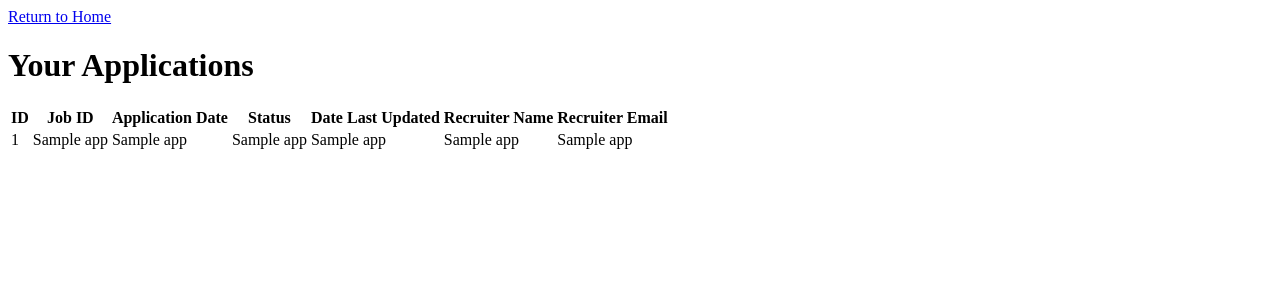
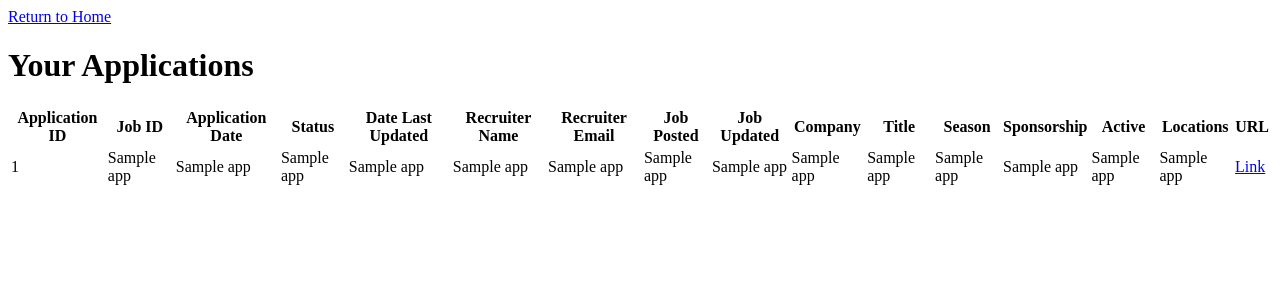
Before and after one commit to yvonnecheng0/final_project, a Flask app: template templates/view_applications.html in a window 1280 px wide. Shown: the top 308 px of the page. Run offline with Flask 3, Linux system fonts and the light colour scheme; the template is opened without the code that fills it: most values are stand-ins (such as "Sample title", 1, 10 or a date in 2020).

Commit message:
applications now shows job titles lol

```diff
--- a/demoListings.py
+++ b/demoListings.py
@@ -69,7 +69,8 @@ def show_applications():
     user_id = user[0]
     conn = sqlite3.connect('job_tracker.db')
     cur = conn.cursor()
-    cur.execute('''SELECT * FROM applications WHERE user_id = ?''', (user_id,))
+    cur.execute('''SELECT * FROM applications_jobs_view WHERE application_id IN
+                       (SELECT id FROM applications WHERE user_id = ?)''', (user_id,))
     applications = cur.fetchall()
     conn.close()
     return render_template('view_applications.html', applications=applications)
--- /dev/null
+++ b/resetAndDebug.py
@@ -0,0 +1,4 @@
+from databases import reset_all
+
+if __name__ == '__main__':
+    reset_all("job_tracker.db")
--- a/templates/view_applications.html
+++ b/templates/view_applications.html
@@ -8,25 +8,43 @@
     <table>
         <thead>
             <tr>
-                <th>ID</th>
+                <th>Application ID</th>
                 <th>Job ID</th>
                 <th>Application Date</th>
                 <th>Status</th>
                 <th>Date Last Updated</th>
                 <th>Recruiter Name</th>
                 <th>Recruiter Email</th>
+                <th>Job Posted</th>
+                <th>Job Updated</th>
+                <th>Company</th>
+                <th>Title</th>
+                <th>Season</th>
+                <th>Sponsorship</th>
+                <th>Active</th>
+                <th>Locations</th>
+                <th>URL</th>
             </tr>
         </thead>
         <tbody>
             {% for app in applications %}
                 <tr>
                     <td>{{ app[0] }}</td>
+                    <td>{{ app[1] }}</td>
                     <td>{{ app[2] }}</td>
                     <td>{{ app[3] }}</td>
                     <td>{{ app[4] }}</td>
                     <td>{{ app[5] }}</td>
                     <td>{{ app[6] }}</td>
                     <td>{{ app[7] }}</td>
+                    <td>{{ app[8] }}</td>
+                    <td>{{ app[9] }}</td>
+                    <td>{{ app[10] }}</td>
+                    <td>{{ app[11] }}</td>
+                    <td>{{ app[12] }}</td>
+                    <td>{{ app[13] }}</td>
+                    <td>{{ app[14] }}</td>
+                    <td><a href="{{ app[15] }}" target="_blank">Link</a></td>
                 </tr>
             {% endfor %}
         </tbody>
```
Also changed, not shown: databases.py (+21 -0 lines), job_tracker.db.
